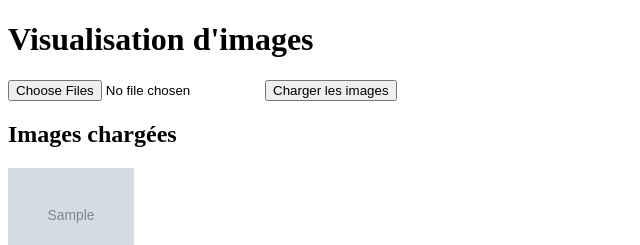
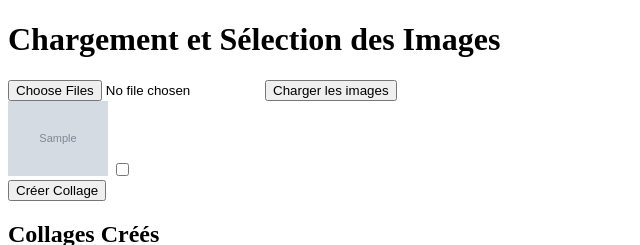
Before and after one commit to codescooper/collator, a Flask app: template templates/index.html in a window 1280 px wide. Shown: the top 245 px of the page, without its empty margins (0-640 px from the left). Run offline with Flask 3, Linux system fonts and the light colour scheme; the template is opened without the code that fills it: most values are stand-ins (such as "Sample title", 1, 10 or a date in 2020); grey boxes marked "Sample" are stand-in pictures.

Commit message:
mise en place de la selection , generation de collage

```diff
--- a/app.py
+++ b/app.py
@@ -1,32 +1,57 @@
-from flask import Flask, request, render_template
+from flask import Flask, request, render_template, redirect, url_for
+from PIL import Image
 import os
 
 app = Flask(__name__)
 app.config['UPLOAD_FOLDER'] = 'static/uploads'
+app.config['COLLAGE_FOLDER'] = os.path.join(app.config['UPLOAD_FOLDER'], 'pairs')
 
 @app.route('/', methods=['GET', 'POST'])
-
-def upload_images():
+def upload_and_collage_images():
     if request.method == 'POST':
-         # Créez le répertoire 'static/uploads' s'il n'existe pas
-        os.makedirs(app.config['UPLOAD_FOLDER'], exist_ok=True)
-
+        # Gestion de l'upload des images
         uploaded_files = request.files.getlist('file')
-        uploaded_images = []
-
         for file in uploaded_files:
             if file and allowed_file(file.filename):
                 filename = os.path.join(app.config['UPLOAD_FOLDER'], file.filename)
                 file.save(filename)
-                uploaded_images.append(file.filename)
 
-        return render_template('index.html', images=uploaded_images)
+    images = [img for img in os.listdir(app.config['UPLOAD_FOLDER']) if allowed_file(img)]
+    collages = os.listdir(app.config['COLLAGE_FOLDER'])
 
-    return render_template('index.html')
+    return render_template('index.html', images=images, collages=collages)
+
+@app.route('/create-collage', methods=['POST'])
+def create_collage():
+    selected_images = request.form.getlist('selected_images')
+    if len(selected_images) == 2:
+        collage_filename = generate_collage(selected_images)
+        # Supprimez ou déplacez les images originales
+        for image in selected_images:
+            os.remove(os.path.join(app.config['UPLOAD_FOLDER'], image))
+    return redirect(url_for('upload_and_collage_images'))
+
+def generate_collage(image_paths):
+    img1 = Image.open(os.path.join(app.config['UPLOAD_FOLDER'], image_paths[0]))
+    img2 = Image.open(os.path.join(app.config['UPLOAD_FOLDER'], image_paths[1]))
+    img1 = img1.resize((200, 200))
+    img2 = img2.resize((200, 200))
+
+    new_img = Image.new('RGB', (400, 200))
+    new_img.paste(img1, (0, 0))
+    new_img.paste(img2, (200, 0))
+
+    collage_filename = 'collage-' + image_paths[0].split('.')[0] + '-' + image_paths[1].split('.')[0] + '.jpg'
+    collage_path = os.path.join(app.config['COLLAGE_FOLDER'], collage_filename)
+    new_img.save(collage_path)
+
+    return collage_filename
 
 def allowed_file(filename):
     allowed_extensions = {'jpg', 'jpeg', 'png', 'gif'}
     return '.' in filename and filename.rsplit('.', 1)[1].lower() in allowed_extensions
 
 if __name__ == '__main__':
+    os.makedirs(app.config['UPLOAD_FOLDER'], exist_ok=True)
+    os.makedirs(app.config['COLLAGE_FOLDER'], exist_ok=True)
     app.run(debug=True)
--- a/templates/index.html
+++ b/templates/index.html
@@ -1,28 +1,38 @@
 <!DOCTYPE html>
 <html>
 <head>
-    <title>Visualisation d'images</title>
+    <title>Visualisation et Collage d'images</title>
 </head>
 <body>
-    <h1>Visualisation d'images</h1>
+    <h1>Chargement et Sélection des Images</h1>
     <form method="POST" enctype="multipart/form-data">
         <input type="file" name="file" multiple>
         <input type="submit" value="Charger les images">
     </form>
 
-    {% if images %}
-    <h2>Images chargées</h2>
-    <div class="image-container">
-        {% for image in images %}
-        <img class="vignette" src="static/uploads/{{image}}" alt="Image">
+    <form method="POST" action="/create-collage">
+        <div class="image-container">
+            {% for image in images %}
+            <div>
+                <img src="{{ url_for('static', filename='uploads/' ~ image) }}" alt="Image" class="vignette">
+                <input type="checkbox" name="selected_images" value="{{image}}">
+            </div>
+            {% endfor %}
+        </div>
+        <input type="submit" value="Créer Collage">
+    </form>
+
+    <h2>Collages Créés</h2>
+    <div class="collage-container">
+        {% for collage in collages %}
+        <img src="{{ url_for('static', filename='uploads/pairs/' ~ collage) }}" alt="Collage">
         {% endfor %}
     </div>
-    {% endif %}
 </body>
 <style>
-    .vignette{
-        width: 10%;
-        height: 10%;
+    .vignette {
+        width: 100px;
+        height: auto;
     }
 </style>
 </html>
```
Also changed, not shown: static/uploads/IMG_0702-removebg-preview.png (deleted), static/uploads/IMG_0706-removebg-preview.png (deleted), static/uploads/IMG_0714-removebg-preview.png (deleted), static/uploads/IMG_0741-removebg-preview.png (deleted), static/uploads/IMG_0810-removebg-preview.png (deleted), static/uploads/IMG_0813-removebg-preview.png (deleted).
